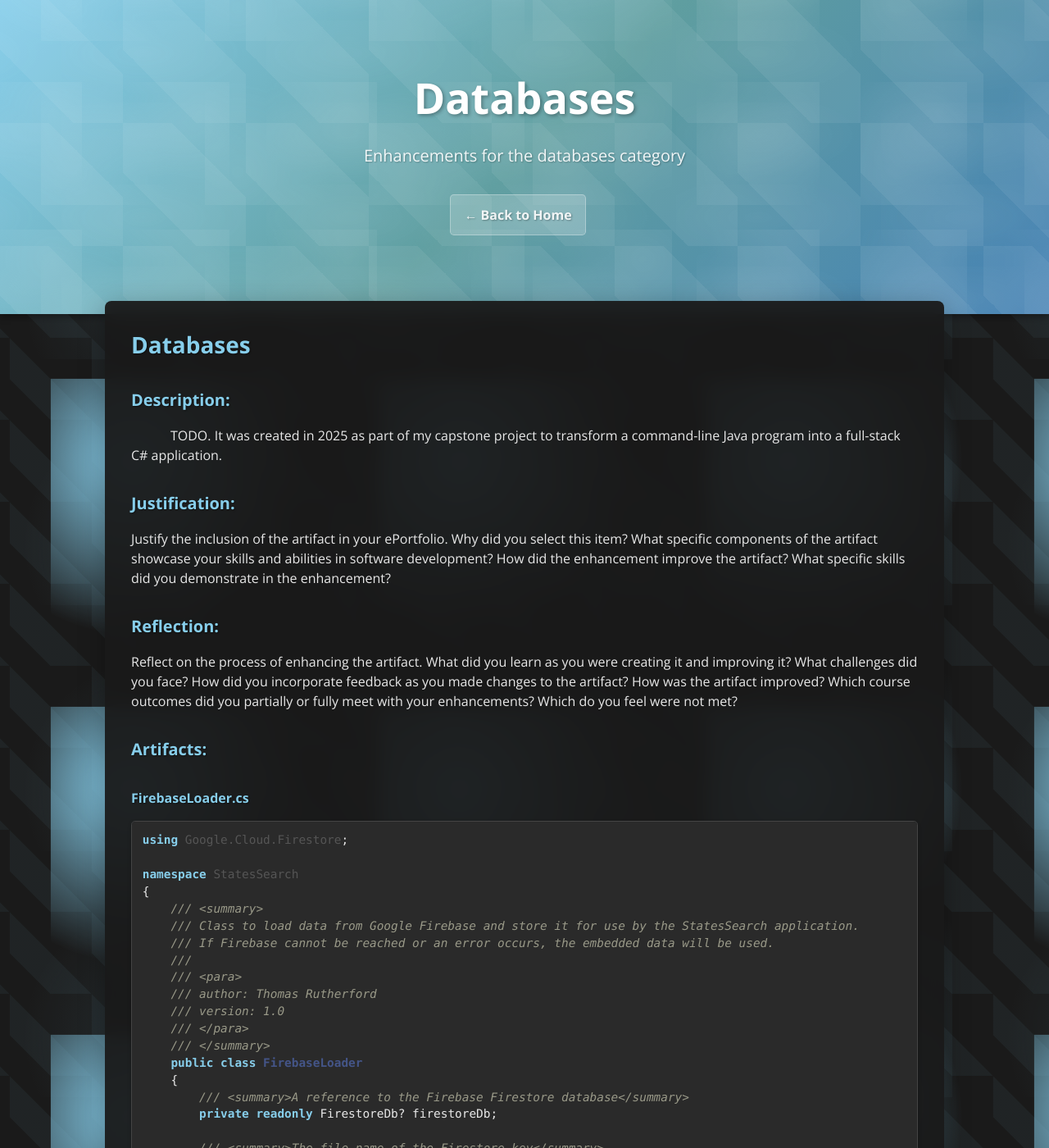
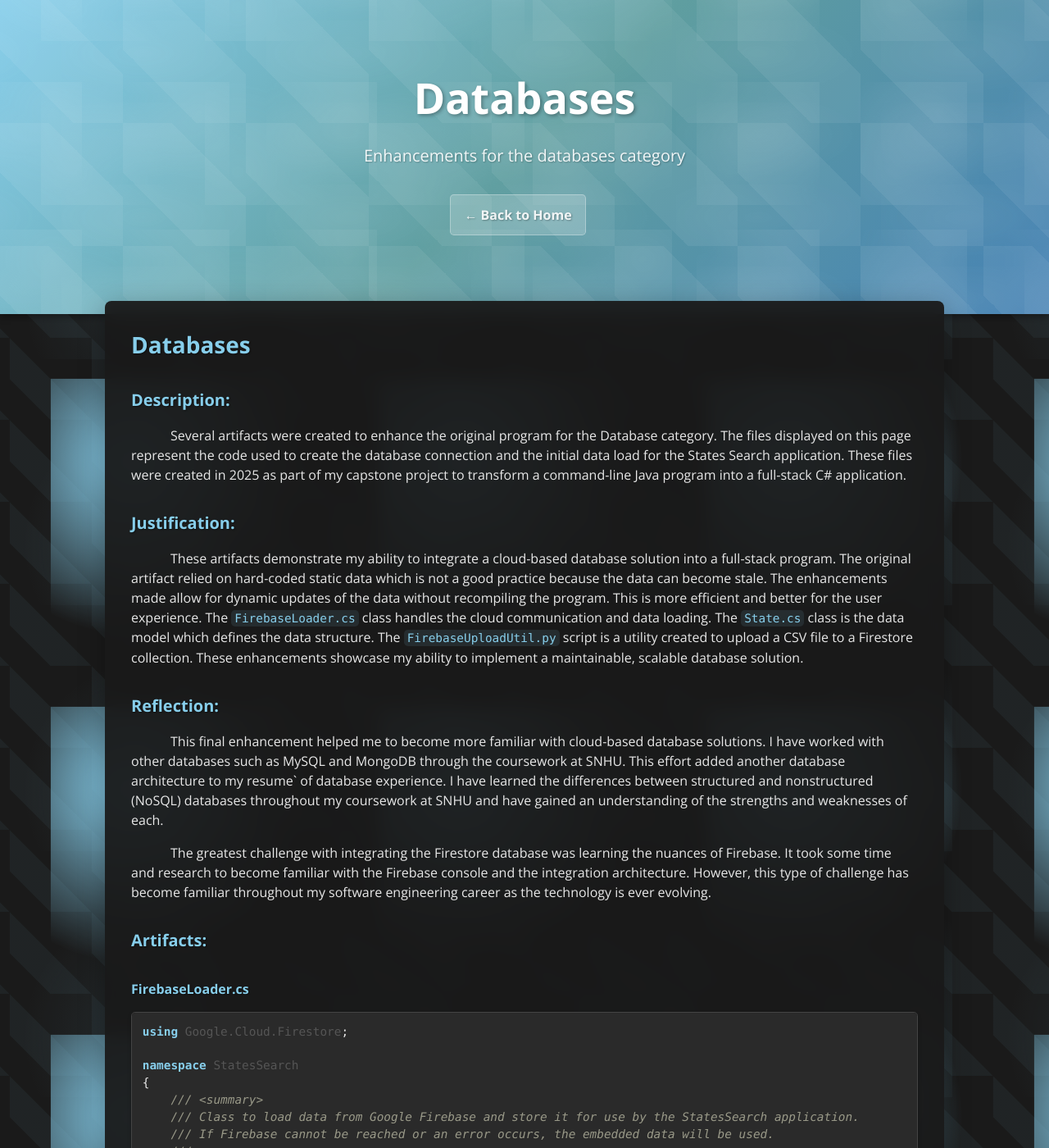
Before and after one commit to twrutherford81/twrutherford81.github.io, a Jekyll site: the page built from cat3_databases.md, in a window 1280 px wide and 1400 px high. Shown: the whole window at 82% size. Built offline with Jekyll 4.4.1, drawn with Linux system fonts in a browser that asks for light colours.

Commit message:
dev: add category 3 narrative

```diff
--- a/cat3_databases.md
+++ b/cat3_databases.md
@@ -5,19 +5,24 @@ description: Enhancements for the databases category
 back_link: ../index.html
 ---
 ## Databases
+
 ### Description:
 <p style="text-indent:3em;">
-TODO. It was created in 2025 as part of my capstone project to transform a command-line Java program into a full-stack C# application.
+Several artifacts were created to enhance the original program for the Database category. The files displayed on this page represent the code used to create the database connection and the initial data load for the States Search application. These files were created in 2025 as part of my capstone project to transform a command-line Java program into a full-stack C# application.
 </p>
 
 ### Justification:
-Justify the inclusion of the artifact in your ePortfolio. Why did you select this item? What specific components of the artifact showcase your skills and abilities in software development? How did the enhancement improve the artifact? What specific skills did you demonstrate in the enhancement?
 <p style="text-indent:3em;">
+These artifacts demonstrate my ability to integrate a cloud-based database solution into a full-stack program. The original artifact relied on hard-coded static data which is not a good practice because the data can become stale. The enhancements made allow for dynamic updates of the data without recompiling the program. This is more efficient and better for the user experience. The <code>FirebaseLoader.cs</code> class handles the cloud communication and data loading. The <code>State.cs</code> class is the data model which defines the data structure. The <code>FirebaseUploadUtil.py</code> script is a utility created to upload a CSV file to a Firestore collection. These enhancements showcase my ability to implement a maintainable, scalable database solution.
 </p>
 
 ### Reflection:
-Reflect on the process of enhancing the artifact. What did you learn as you were creating it and improving it? What challenges did you face? How did you incorporate feedback as you made changes to the artifact? How was the artifact improved? Which course outcomes did you partially or fully meet with your enhancements? Which do you feel were not met?
 <p style="text-indent:3em;">
+This final enhancement helped me to become more familiar with cloud-based database solutions. I have worked with other databases such as MySQL and MongoDB through the coursework at SNHU. This effort added another database architecture to my resume` of database experience. I have learned the differences between structured and nonstructured (NoSQL) databases throughout my coursework at SNHU and have gained an understanding of the strengths and weaknesses of each.
+</p>
+
+<p style="text-indent:3em;">
+The greatest challenge with integrating the Firestore database was learning the nuances of Firebase. It took some time and research to become familiar with the Firebase console and the integration architecture. However, this type of challenge has become familiar throughout my software engineering career as the technology is ever evolving.
 </p>
 
 ### Artifacts:
```
Also changed, not shown: index.md (+3 -3 lines).
